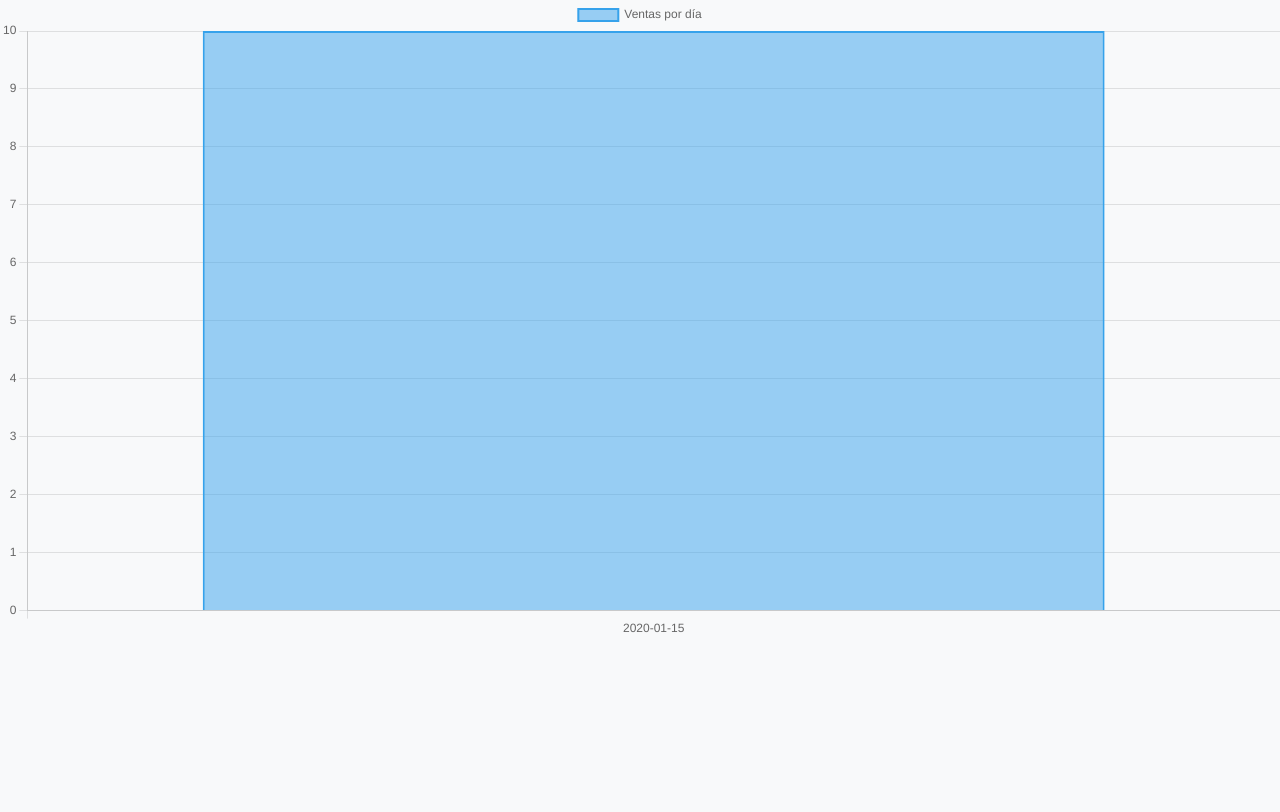
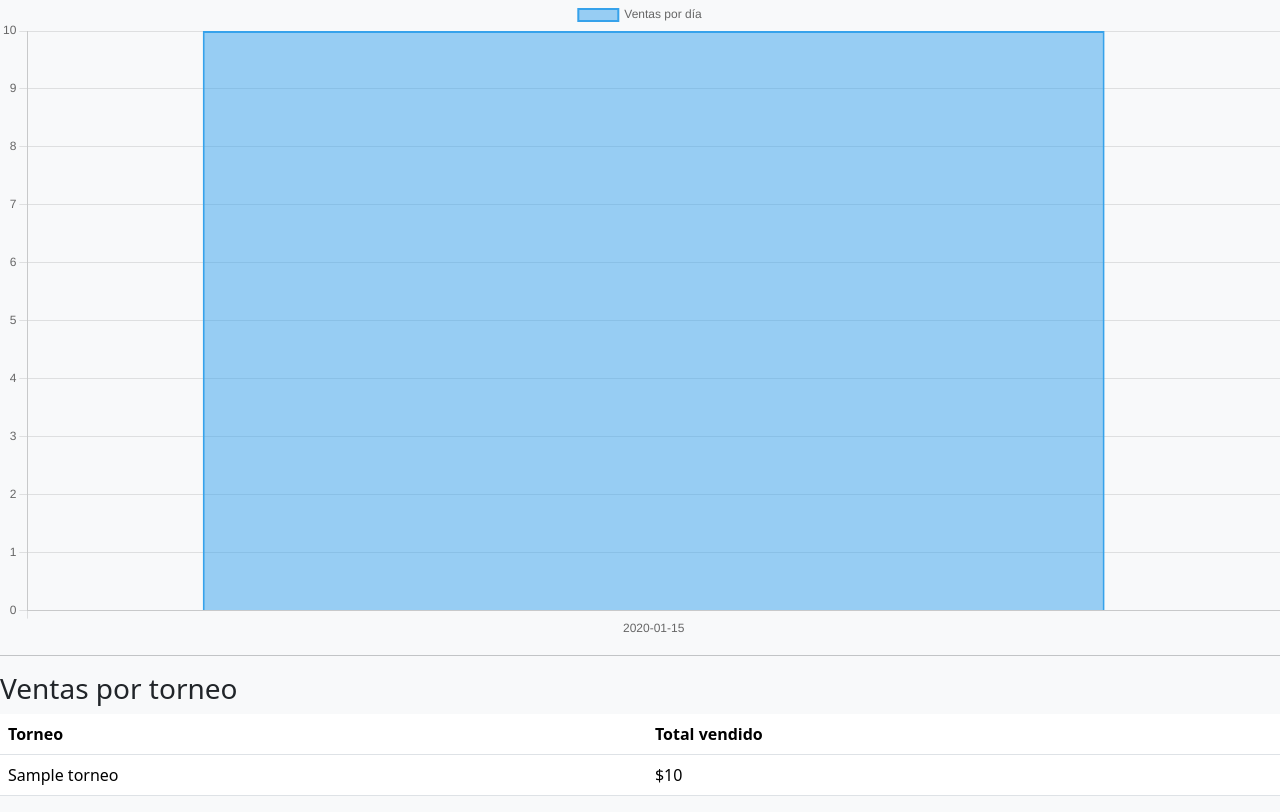
Before and after one commit to Nataly2802/LiquorEventsDjango, a Django app: page /dashboard/ in a window 1280 px wide. Shown: the part 319-1131 px from the top of the page. Before the commit the page ends 952 px from the top, so only its background shows below. Run offline with Django 5.2, Linux system fonts and the light colour scheme; a user stored in the database is signed in; tables that the repository leaves empty hold one stand-in row (values such as "Sample post").

Commit message:
venta conectada con torneos

```diff
--- a/inventario/templates/inventario/dashboard.html
+++ b/inventario/templates/inventario/dashboard.html
@@ -85,5 +85,26 @@ new Chart(ctx, {
 });
 
 </script>
+<hr>
+
+<h3>Ventas por torneo</h3>
+
+<table class="table">
+
+<tr>
+<th>Torneo</th>
+<th>Total vendido</th>
+</tr>
+
+{% for v in ventas_por_torneo %}
+
+<tr>
+<td>{{ v.torneo__nombre|default:"Venta normal" }}</td>
+<td>${{ v.total }}</td>
+</tr>
+
+{% endfor %}
+
+</table>
 </body>
 </html>
--- a/inventario/views.py
+++ b/inventario/views.py
@@ -36,7 +36,7 @@ def crear_venta(request):
     if request.method == "POST":
 
         torneo_id = request.POST.get("torneo")
-
+        print("TORNEO RECIBIDO:", torneo_id)
         torneo = None
 
         if torneo_id:
@@ -44,7 +44,8 @@ def crear_venta(request):
 
         venta = Venta.objects.create(
             empleado=request.user,
-            torneo=torneo
+            torneo=torneo,
+            total=0
         )
 
         total = 0
@@ -81,7 +82,7 @@ def crear_venta(request):
 
     return render(request, "inventario/venta.html", {
         "productos": productos,
-        "torneos": torneos
+        "torneos": Torneo.objects.all()
     })
 
 @login_required
@@ -105,13 +106,20 @@ def dashboard(request):
     .annotate(total=Sum('total'))
     .order_by('dia')
 )
-
+    ventas_por_torneo = (
+    Venta.objects
+    .select_related("torneo")
+    .values("torneo__nombre")
+    .annotate(total=Sum("total"))
+    .order_by("torneo__nombre")
+)
     context = {
     'total_ventas': total_ventas,
     'cantidad_ventas': cantidad_ventas,
     'productos': productos,
     'torneos': torneos,
-    'ventas_por_dia': json.dumps(list(ventas_por_dia), default=str)
+    'ventas_por_dia': json.dumps(list(ventas_por_dia), default=str),
+    'ventas_por_torneo': ventas_por_torneo
 }
 
     return render(request, 'inventario/dashboard.html', context)
```
Also changed, not shown: inventario/admin.py (+14 -1 lines), inventario/templates/inventario/venta.html (+6 -4 lines).
